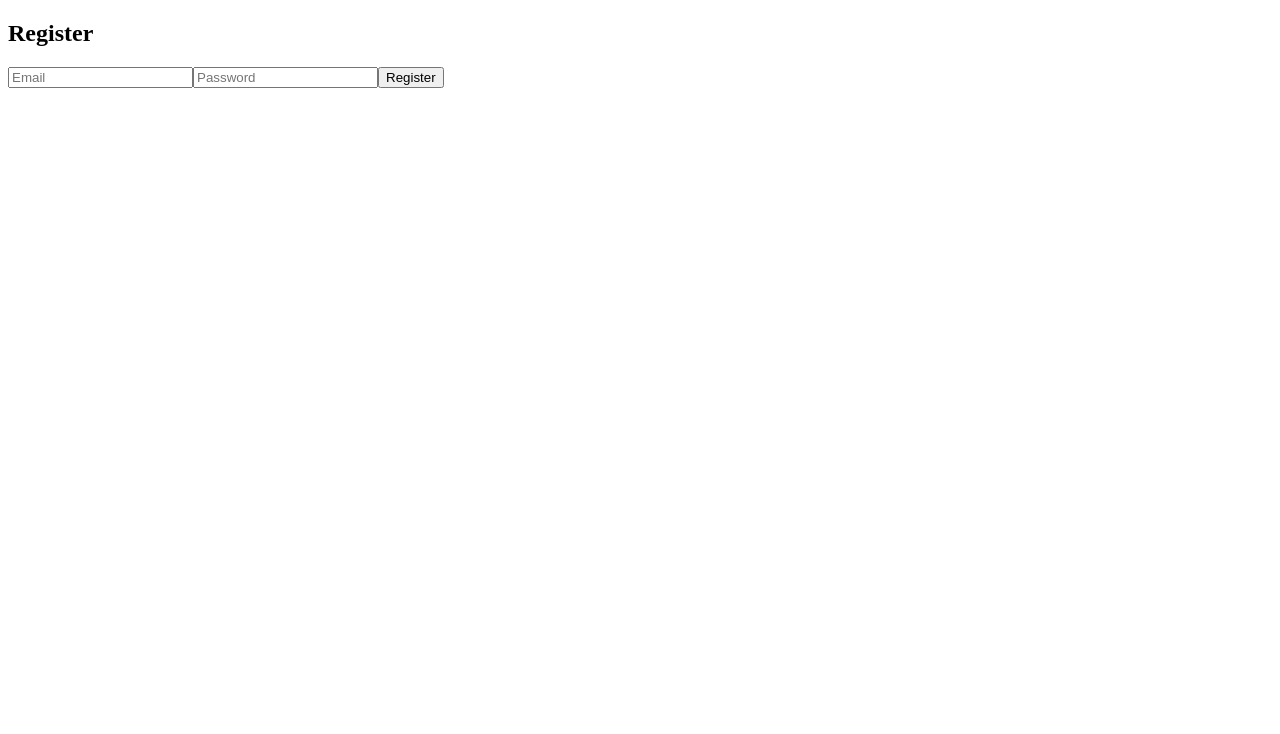
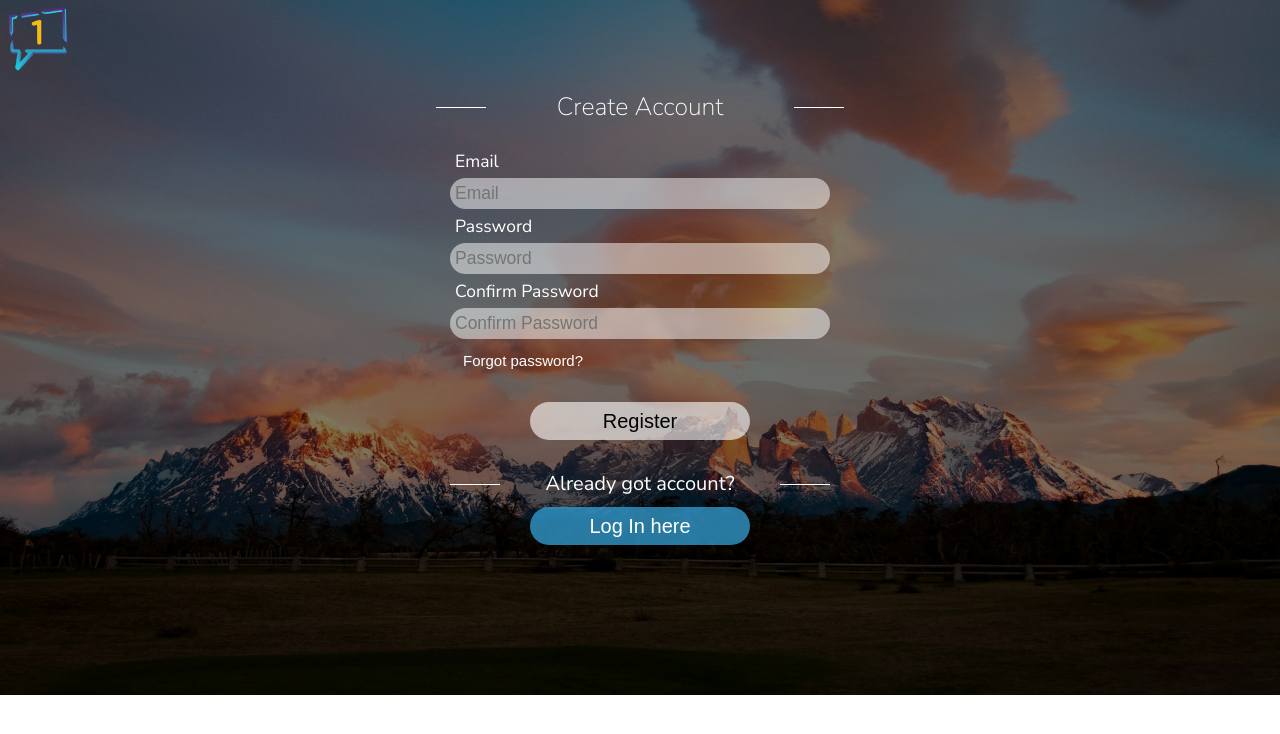
Before and after one commit to BZajc/1Chat, a React (Create React App) app: page / in a window 1280 px wide. Shown: the top 734 px of the page. Built offline with nearby package versions, Linux system fonts and the light colour scheme; no server answers.

Commit message:
Added design and few options to Register Form (SignUp)

```diff
--- a/package.json
+++ b/package.json
@@ -39,5 +39,8 @@
       "last 1 firefox version",
       "last 1 safari version"
     ]
+  },
+  "devDependencies": {
+    "dotenv": "^16.4.5"
   }
 }
--- a/public/index.html
+++ b/public/index.html
@@ -12,6 +12,7 @@
     <link rel="apple-touch-icon" href="%PUBLIC_URL%/logo192.png" />
     <link rel="manifest" href="%PUBLIC_URL%/manifest.json" />
     <title>1Chat</title>
+    <link href="https://fonts.googleapis.com/css2?family=Nunito+Sans:ital,opsz,wght@0,6..12,200..1000;1,6..12,200..1000&display=swap" rel="stylesheet">
   </head>
   <body>
     <noscript>You need to enable JavaScript to run this app.</noscript>
--- a/src/App.tsx
+++ b/src/App.tsx
@@ -1,8 +1,23 @@
 import React from "react";
 import SignPage from "./pages/SignPage";
+import { getFirestore } from "firebase/firestore";
+import { initializeApp } from "firebase/app";
+
+const firebaseConfig = {
+  apiKey: process.env.REACT_APP_FIREBASE_API_KEY,
+  authDomain: process.env.REACT_APP_FIREBASE_AUTH_DOMAIN,
+  projectId: process.env.REACT_APP_FIREBASE_PROJECT_ID,
+  storageBucket: process.env.REACT_APP_FIREBASE_STORAGE_BUCKET,
+  messagingSenderId: process.env.REACT_APP_FIREBASE_MESSAGING_SENDER_ID,
+  appId: process.env.REACT_APP_FIREBASE_APP_ID,
+  measurementId: process.env.REACT_APP_FIREBASE_MEASUREMENT_ID,
+};
+
+const app = initializeApp(firebaseConfig);
+const db = getFirestore(app);
 
 function App() {
-  return <SignPage />;
+  return <SignPage db={db} />;
 }
 
 export default App;
--- /dev/null
+++ b/src/components/SingUp.tsx
@@ -0,0 +1,91 @@
+import React, { useState } from "react";
+import { getAuth, createUserWithEmailAndPassword } from "firebase/auth";
+import { collection, addDoc } from "firebase/firestore";
+import { Firestore } from "firebase/firestore";
+import logo from "../images/1chatlogo.png";
+
+interface SignUpProps {
+  db: Firestore;
+}
+function SignUp({ db }: SignUpProps) {
+  const [email, setEmail] = useState("");
+  const [password, setPassword] = useState("");
+  const [confirmPassword, setConfirmPassword] = useState("");
+
+  const handleRegister = async () => {
+    if (password !== confirmPassword) {
+      console.error("Password and Confirm Password do not match");
+      return;
+    }
+    setEmail("");
+    setPassword("");
+    setConfirmPassword("");
+    const auth = getAuth();
+    try {
+      await createUserWithEmailAndPassword(auth, email, password);
+
+      const usersCollection = collection(db, "users");
+      await addDoc(usersCollection, { email, password });
+      console.log("Registration successful");
+    } catch (error) {
+      console.error("Registration error:", error);
+    }
+  };
+
+  const handleSubmit = (e: React.FormEvent<HTMLFormElement>) => {
+    e.preventDefault();
+  };
+
+  return (
+    <div className="sign-up">
+      <img src={logo} alt="1chat logo" className="sign-up__logo" />
+      <div className="sign-up__overflow"></div>
+      <form className="sign-up__form" onSubmit={handleSubmit}>
+        <h2 className="sign-up__h2">Create Account</h2>
+        <label htmlFor="email" className="sign-up__label">
+          Email
+        </label>
+        <input
+          type="email"
+          placeholder="Email"
+          id="email"
+          value={email}
+          onChange={(e) => setEmail(e.target.value)}
+          className="sign-up__input"
+        />
+        <label htmlFor="password" className="sign-up__label">
+          Password
+        </label>
+        <input
+          type="password"
+          placeholder="Password"
+          id="password"
+          value={password}
+          onChange={(e) => setPassword(e.target.value)}
+          className="sign-up__input"
+        />
+        <label htmlFor="confirmPassword" className="sign-up__label">
+          Confirm Password
+        </label>
+        <input
+          type="password"
+          placeholder="Confirm Password"
+          id="confirmPassword"
+          value={confirmPassword}
+          onChange={(e) => setConfirmPassword(e.target.value)}
+          className="sign-up__input"
+        />
+        <button className="sign-up__forgot-password">Forgot password?</button>
+        <button onClick={handleRegister} className="sign-up__confirm">
+          Register
+        </button>
+        <div className="sign-up__change-form">
+          <p className="sign-up__change-form-text">Already got account?</p>
+          <button className="sign-up__change-form-button">Log In here</button>
+        </div>
+      </form>
+    </div>
+  );
+}
+
+export default SignUp;
--- a/src/pages/SignPage.tsx
+++ b/src/pages/SignPage.tsx
@@ -1,59 +1,19 @@
-import React, { useState } from "react";
-import { getAuth, createUserWithEmailAndPassword } from "firebase/auth";
-import { getFirestore, collection, addDoc } from "firebase/firestore";
-import { initializeApp } from "firebase/app";
+import React from "react";
+import { Firestore } from "firebase/firestore";
+import SignUp from "../components/SingUp";
 
-const firebaseConfig = {
-    apiKey: process.env.REACT_APP_FIREBASE_API_KEY,
-    authDomain: process.env.REACT_APP_FIREBASE_AUTH_DOMAIN,
-    projectId: process.env.REACT_APP_FIREBASE_PROJECT_ID,
-    storageBucket: process.env.REACT_APP_FIREBASE_STORAGE_BUCKET,
-    messagingSenderId: process.env.REACT_APP_FIREBASE_MESSAGING_SENDER_ID,
-    appId: process.env.REACT_APP_FIREBASE_APP_ID,
-    measurementId: process.env.REACT_APP_FIREBASE_MEASUREMENT_ID,
-};
+interface SignPageProps {
+  db: Firestore;
+}
 
-const app = initializeApp(firebaseConfig);
-const db = getFirestore(app);
-
-function SignPage() {
-  const [email, setEmail] = useState("");
-  const [password, setPassword] = useState("");
-
-  const handleRegister = async () => {
-    const auth = getAuth();
-    try {
-      const userCredential = await createUserWithEmailAndPassword(
-        auth,
-        email,
-        password
-      );
-      console.log("User registered:", userCredential.user);
-
-      const usersCollection = collection(db, "users");
-      await addDoc(usersCollection, { email, password });
-    } catch (error) {
-      console.error("Registration error:", error);
-    }
-  };
-
+function SignPage({ db }: SignPageProps) {
   return (
-    <div>
-      <h2>Register</h2>
-      <input
-        type="email"
-        placeholder="Email"
-        value={email}
-        onChange={(e) => setEmail(e.target.value)}
-      />
-      <input
-        type="password"
-        placeholder="Password"
-        value={password}
-        onChange={(e) => setPassword(e.target.value)}
-      />
-      <button onClick={handleRegister}>Register</button>
-    </div>
+    <header>
+      <div className="sign-page">
+      <SignUp db={db} />
+        {/* <h1 className="sign-page__h1">1Chat: Let it happen</h1> */}
+      </div>
+    </header>
   );
 }
 
--- /dev/null
+++ b/src/sass/components/_signUp.scss
@@ -0,0 +1,136 @@
+.sign-up {
+  position: relative;
+  display: flex;
+  justify-content: center;
+  @include backgroundStyles("../../images/signBg.jpg");
+  color: white;
+  &__overflow {
+    position: absolute;
+    top: 0;
+    left: 0;
+    width: 100%;
+    height: 100%;
+    background-color: rgba(0, 0, 0, 0.5);
+  }
+  &__form {
+    text-align: center;
+    margin: 6rem 0 12rem;
+    padding: 1rem;
+    width: 90%;
+    max-width: 400px;
+    z-index: 1;
+  }
+  &__h2 {
+    position: relative;
+    text-align: center;
+    font-size: 2.5rem;
+    margin: 2rem;
+    font-weight: 100;
+    &::before,
+    &::after {
+      content: "";
+      position: absolute;
+      top: 50%;
+      border-bottom: 1px solid white;
+      width: 50px;
+    }
+    &::before {
+      left: -10%;
+    }
+    &::after {
+      right: -10%;
+    }
+  }
+  &__label {
+    text-align: left;
+    display: block;
+    font-size: 1.75rem;
+    padding: 0.5rem;
+  }
+  &__input {
+    width: 100%;
+    font-size: 1.75rem;
+    padding: 0.5rem;
+    border: none;
+    border-radius: 25px;
+    background-color: rgba(255, 255, 255, 0.5);
+    backdrop-filter: blur(3px);
+    transition: background-color 0.3s;
+    &:hover {
+      background-color: rgba(255, 255, 255, 0.75);
+    }
+  }
+  &__forgot-password,
+  &__confirm {
+    display: block;
+  }
+  &__register {
+    border-radius: 3px;
+  }
+  &__forgot-password {
+    text-align: left;
+    margin: 0;
+    padding: 1rem;
+    color: white;
+    font-size: 1.5rem;
+    &:hover {
+      color: $blue;
+    }
+  }
+  &__line {
+    height: 16px;
+    width: 2px;
+    background-color: white;
+  }
+  &__confirm, &__change-form-button {
+    font-size: 2rem;
+    background-color: rgba(255, 255, 255, 0.6);
+    border-radius: 3px;
+    border: none;
+    padding: 0.75rem;
+    width: 220px;
+    margin: 2rem auto;
+    border-radius: 25px;
+    &:hover {
+      background-color: white;
+    }
+  }
+  &__logo {
+    position: absolute;
+    left: 0;
+    top: 0;
+    width: 75px;
+    height: 75px;
+    z-index: 1;
+  }
+  &__change-form {
+    margin-top: 1rem;
+  }
+  &__change-form-text {
+    position: relative;
+    font-size: 2rem;
+    margin-top: 3rem;
+    &::before,
+    &::after {
+      content: "";
+      position: absolute;
+      top: 50%;
+      border-bottom: 1px solid white;
+      width: 50px;
+    }
+    &::before {
+      left: 0%;
+    }
+    &::after {
+      right: 0%;
+    }
+  }
+  &__change-form-button {
+    background-color: rgba(53, 161, 214, 0.75);
+    color: white;
+    margin-top: 1rem;
+    &:hover {
+        color: $blue;
+    }
+  }
+}
--- a/src/sass/mainStyles.scss
+++ b/src/sass/mainStyles.scss
@@ -1,10 +1,13 @@
 // Utilities
-// @import "./utils/colors";
-// @import "./utils/mixins";
-// @import "./utils/default";
+@import "./utils/colors";
+@import "./utils/mixins";
+@import "./utils/default";
 // @import "./utils/animations";
 
 // Components Styles
+@import "./components/signUp";
 
+// Pages Styles
+@import "./pages/signPage";
 
 // Media Queries
--- /dev/null
+++ b/src/sass/pages/_signPage.scss
@@ -0,0 +1,3 @@
+.sign-page {
+    position: relative;
+}
--- /dev/null
+++ b/src/sass/utils/_colors.scss
@@ -0,0 +1,6 @@
+$mainBgColor: linear-gradient(
+  135deg,
+  rgba(26, 150, 210, 1) 0%,
+  rgba(166, 244, 255, 1) 100%
+);
+$blue: rgb(53, 161, 214);
--- /dev/null
+++ b/src/sass/utils/_default.scss
@@ -0,0 +1,32 @@
+*,
+*::before,
+*::after {
+  box-sizing: border-box;
+  padding: 0;
+  margin: 0;
+}
+
+html {
+  font-size: 62.5%;
+}
+
+body {
+  font-family: "Nunito Sans", sans-serif;
+}
+
+button {
+  position: relative;
+  background-color: transparent;
+  border: 3px solid transparent;
+  cursor: pointer;
+  transition: color 0.3s, background-color 0.3s;
+}
+
+a {
+  text-decoration: none;
+  color: inherit;
+}
+
+*:focus {
+  outline: 2px solid white;
+}
--- /dev/null
+++ b/src/sass/utils/_mixins.scss
@@ -0,0 +1,6 @@
+@mixin backgroundStyles($image-path) {
+  background-image: url($image-path);
+  background-position: center;
+  background-repeat: no-repeat;
+  background-size: cover;
+}
```
Also changed, not shown: src/images/signBg.jpg (added), 1 other file (tests, documents, lock files or other folders).
